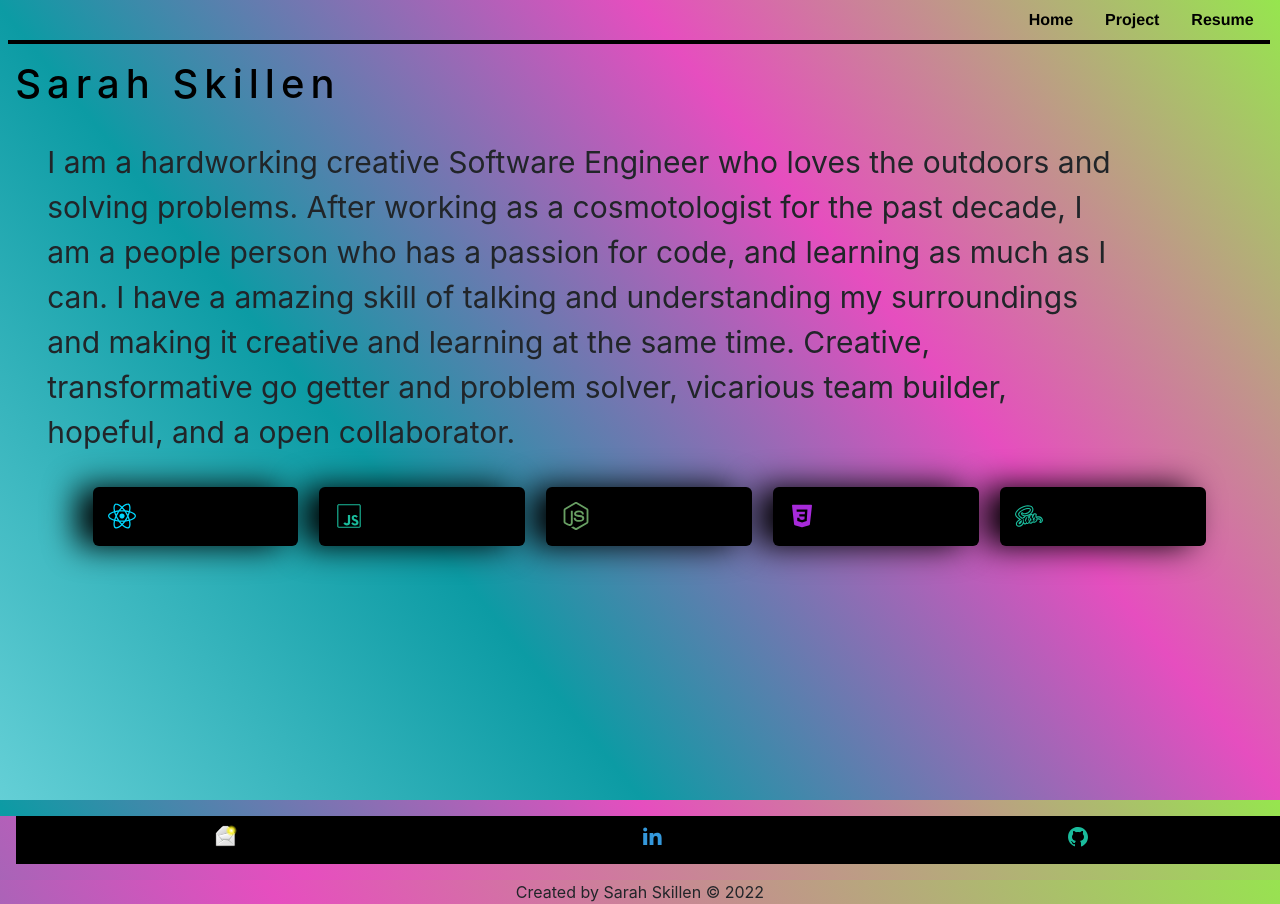
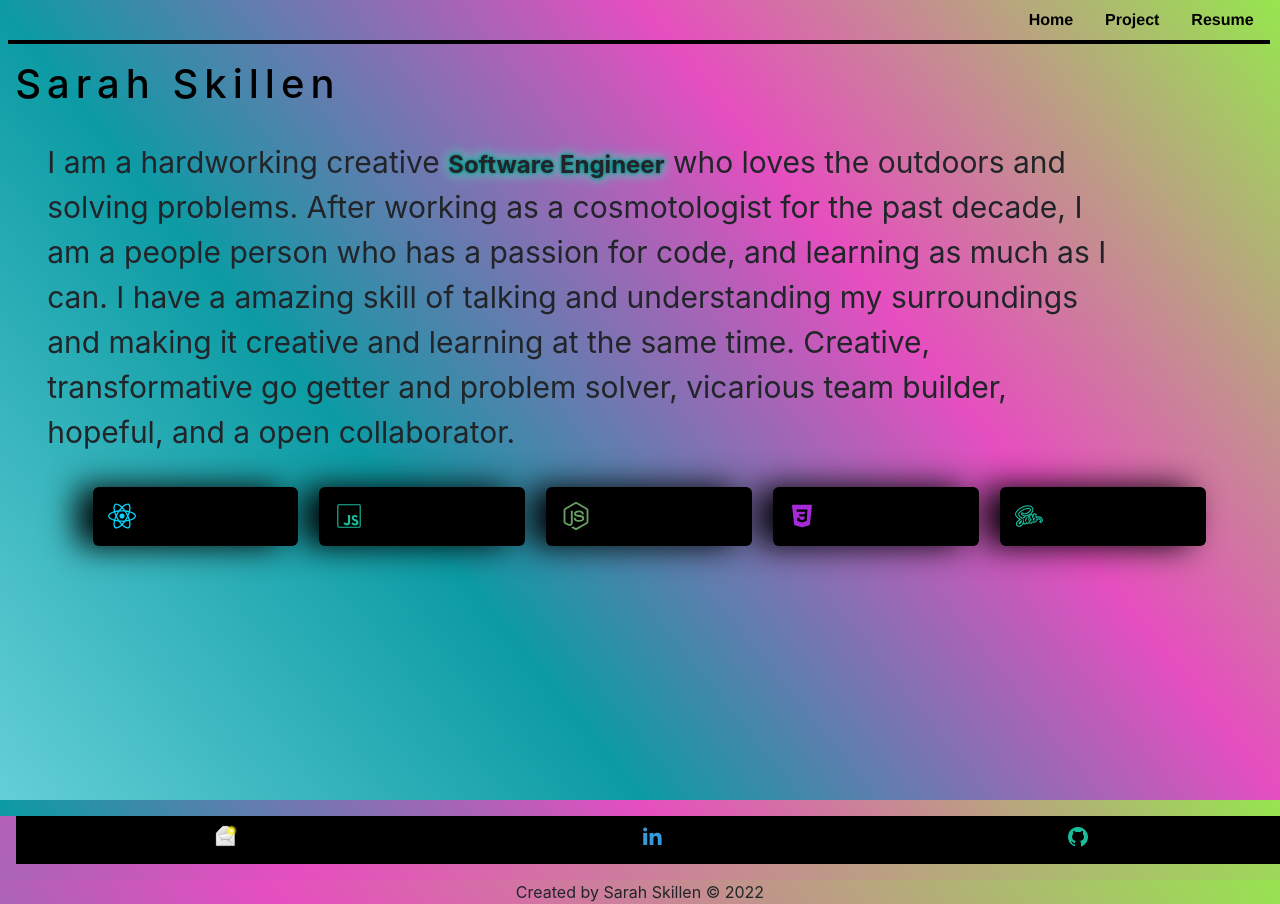
Before and after one commit to sarah-svg/sarah-site, a React (Create React App) app: page / in a window 1280 px wide. Built offline with nearby package versions, Linux system fonts and the light colour scheme; a web font is replaced by a local one.

Commit message:
text shadow

```diff
--- a/src/About/About.scss
+++ b/src/About/About.scss
@@ -3,8 +3,13 @@
 
         padding-top: 3rem;
         padding: 1.5rem;
-        height: 60%;
+        height: 70vh;
+.job{
+    font-size: 1.5rem;
+    font-weight: bold;
+    text-shadow: teal 0px 0px 2px, teal 0px 0px 10px, teal 0px 0px 5px, aquamarine 0px 0px 10px, aquamarine 0px 0px 15px;
 
+}
     @keyframes bounce {
 
         0%,
@@ -84,6 +89,12 @@
         padding: 1rem !important;
         // text-overflow: ellipsis;
     }
+    .job{
+        font-size: 1.5rem;
+        font-weight: bold;
+        text-shadow: -5px 3px 8px rgba(5,212,230,0.87);
+
+    }
 }
 //looks good
 @media screen and (orientation:portrait) and (min-device-width: 368px) and (max-device-width: 823px) {
```
